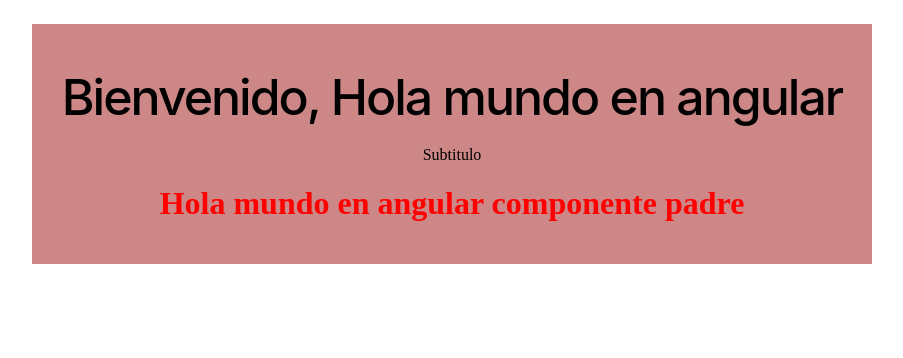
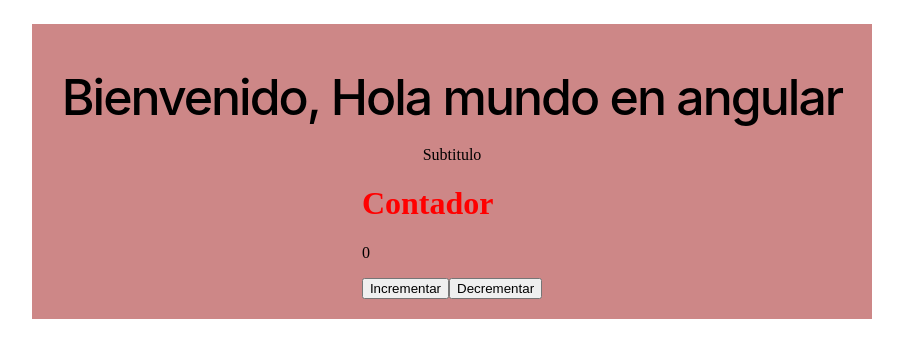
Before and after one commit to matiasCoco1997/cursoAngular, an Angular app in the folder curso-angular-youtube/: page / in a window 1280 px wide. Shown: the top 358 px of the page, without its empty margins (204-1107 px from the left). Built offline with nearby package versions, Linux system fonts and the light colour scheme.

Commit message:
update contador

```diff
--- a/curso-angular-youtube/src/app/app.module.ts
+++ b/curso-angular-youtube/src/app/app.module.ts
@@ -4,11 +4,13 @@ import { BrowserModule, provideClientHydration } from '@angular/platform-browser
 import { AppRoutingModule } from './app-routing.module';
 import { AppComponent } from './app.component';
 import { PadreComponent } from './padre/padre.component';
+import { HijoComponent } from './hijo/hijo.component';
 
 @NgModule({
   declarations: [
     AppComponent,
-    PadreComponent
+    PadreComponent,
+    HijoComponent
   ],
   imports: [
     BrowserModule,
--- /dev/null
+++ b/curso-angular-youtube/src/app/hijo/hijo.component.html
@@ -0,0 +1 @@
+<p>componente Hijo</p>
--- a/curso-angular-youtube/src/app/padre/padre.component.html
+++ b/curso-angular-youtube/src/app/padre/padre.component.html
@@ -1 +1,6 @@
-<h1>Hola mundo en angular componente padre</h1>
+<h1>Contador</h1>
+
+<p>{{ valorContador }}</p>
+
+<button (click)="incrementar()">Incrementar</button>
+<button (click)="decrementar()">Decrementar</button>
--- a/curso-angular-youtube/src/app/padre/padre.component.ts
+++ b/curso-angular-youtube/src/app/padre/padre.component.ts
@@ -7,4 +7,14 @@ import { Component } from '@angular/core';
 })
 export class PadreComponent {
 
+  valorContador : number = 0;
+
+  incrementar(){
+    this.valorContador++;
+  }
+
+  decrementar(){
+    this.valorContador--;
+  }
+
 }
```
Also changed, not shown: curso-angular-youtube/src/app/hijo/hijo.component.ts (added, +10 -0 lines), curso-angular-youtube/src/app/hijo/hijo.component.css (added).
